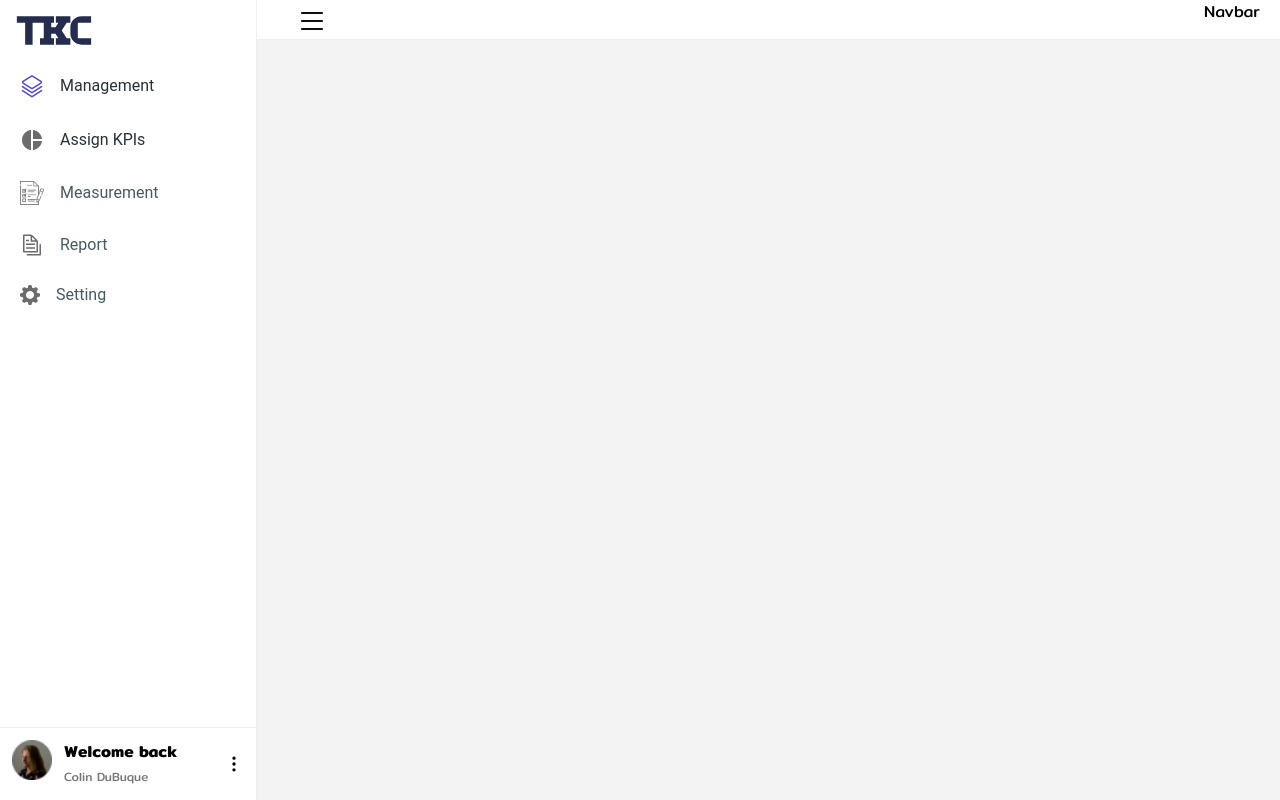
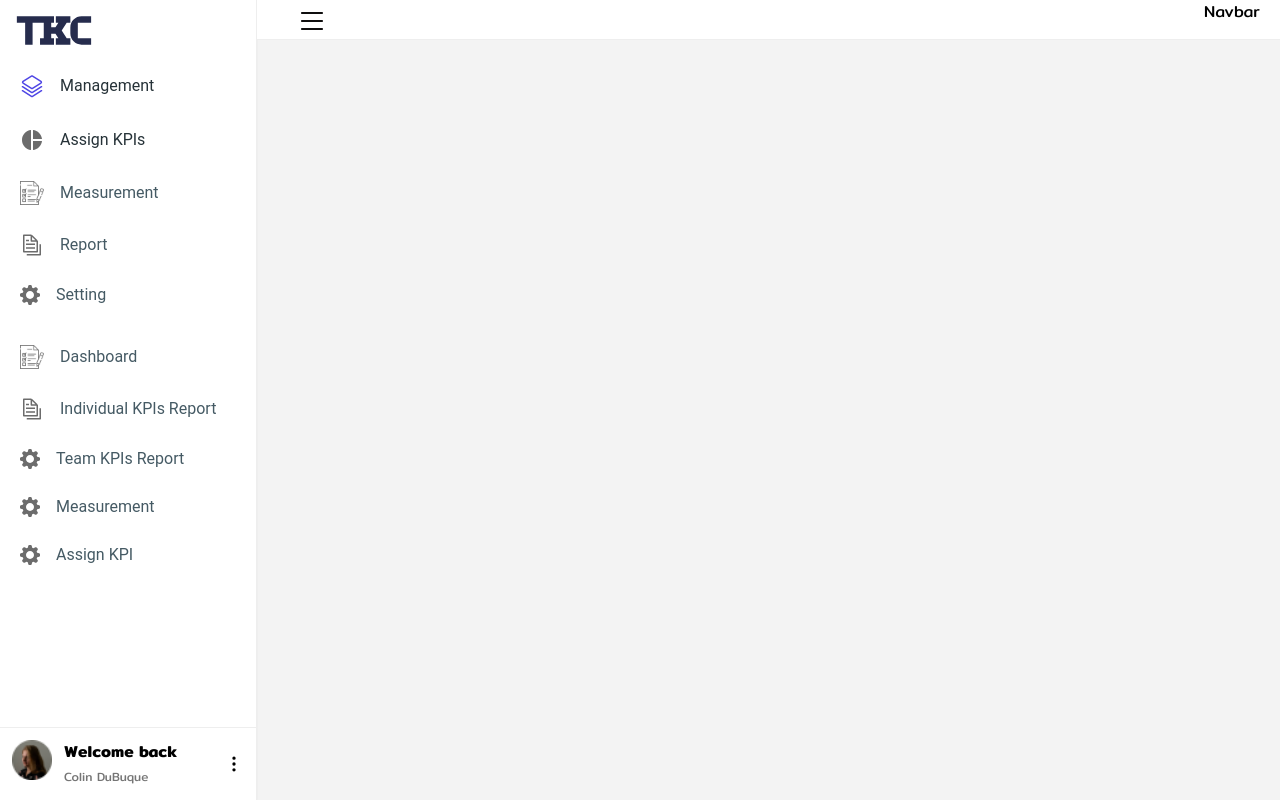
Before and after one commit to winddinaa/turnkey, a React (Vite) app: page / in a window 1280 px wide. Built offline with nearby package versions, Linux system fonts and the light colour scheme.

Commit message:
Add: sidebar

```diff
--- a/src/components/Layout/Sidebar/constant.jsx
+++ b/src/components/Layout/Sidebar/constant.jsx
@@ -45,3 +45,39 @@ export const sideMenu = [
     submenu: [],
   },
 ];
+
+export const sideMenuEmployee = [
+  {
+    title: "Dashboard",
+    keyOpen: 4,
+    icon: MeasurementIcon,
+    submenu: [],
+  },
+  {
+    title: "Individual KPIs Report",
+    keyOpen: 5,
+    icon: ReportIcon,
+    submenu: [],
+  },
+
+  {
+    title: "Team KPIs Report",
+    keyOpen: 6,
+    icon: SettingIcon,
+    submenu: [],
+  },
+
+  {
+    title: "Measurement",
+    keyOpen: 6,
+    icon: SettingIcon,
+    submenu: [],
+  },
+
+  {
+    title: "Assign KPI",
+    keyOpen: 6,
+    icon: SettingIcon,
+    submenu: [],
+  },
+];
--- a/src/components/Layout/Sidebar/index.jsx
+++ b/src/components/Layout/Sidebar/index.jsx
@@ -13,7 +13,7 @@ import {
   AccordionBody,
 } from "@material-tailwind/react";
 import { useSelector } from "react-redux";
-import { sideMenu } from "./constant";
+import { sideMenu, sideMenuEmployee } from "./constant";
 import { EPathPage } from "../../../constants/enum";
 import { LogoIcon } from "../../Icon";
 
@@ -95,6 +95,69 @@ export default function Sidebar() {
             }
           })}
         </List>
+
+        <List>
+          {sideMenuEmployee.map((itemMenu, index) => {
+            if (itemMenu.submenu.length > 0) {
+              return (
+                <Accordion
+                  open={open === itemMenu.keyOpen}
+                  key={`sidebar-main-${index.toString()}`}
+                >
+                  <ListItem
+                    className="p-0"
+                    selected={open === itemMenu.keyOpen}
+                  >
+                    <AccordionHeader
+                      onClick={() => handleOpen(itemMenu.keyOpen)}
+                      className="border-b-0 p-3"
+                    >
+                      <ListItemPrefix>
+                        <itemMenu.icon />
+                      </ListItemPrefix>
+                      <Typography
+                        color="blue-gray"
+                        className="mr-auto font-normal"
+                      >
+                        {itemMenu.title}
+                      </Typography>
+                    </AccordionHeader>
+                  </ListItem>
+                  <AccordionBody className="py-1">
+                    {itemMenu.submenu.map((itemSubmenu, secondIndex) => {
+                      return (
+                        <Link
+                          key={`sidebar-${
+                            itemSubmenu.title
+                          }-${index.toString()}`}
+                          to={`/${itemSubmenu.href}`}
+                        >
+                          <List className="p-0" key={secondIndex.toString()}>
+                            <ListItem>{itemSubmenu.title}</ListItem>
+                          </List>
+                        </Link>
+                      );
+                    })}
+                  </AccordionBody>
+                </Accordion>
+              );
+            } else {
+              return (
+                <Link
+                  key={`sidebar-main-${index.toString()}`}
+                  to={`/${EPathPage.area}`}
+                >
+                  <ListItem>
+                    <ListItemPrefix>
+                      <itemMenu.icon />
+                    </ListItemPrefix>
+                    {itemMenu.title}
+                  </ListItem>
+                </Link>
+              );
+            }
+          })}
+        </List>
         <ul className="flex-1 px-3"></ul>
 
         <div className="border-t flex p-3">
```
